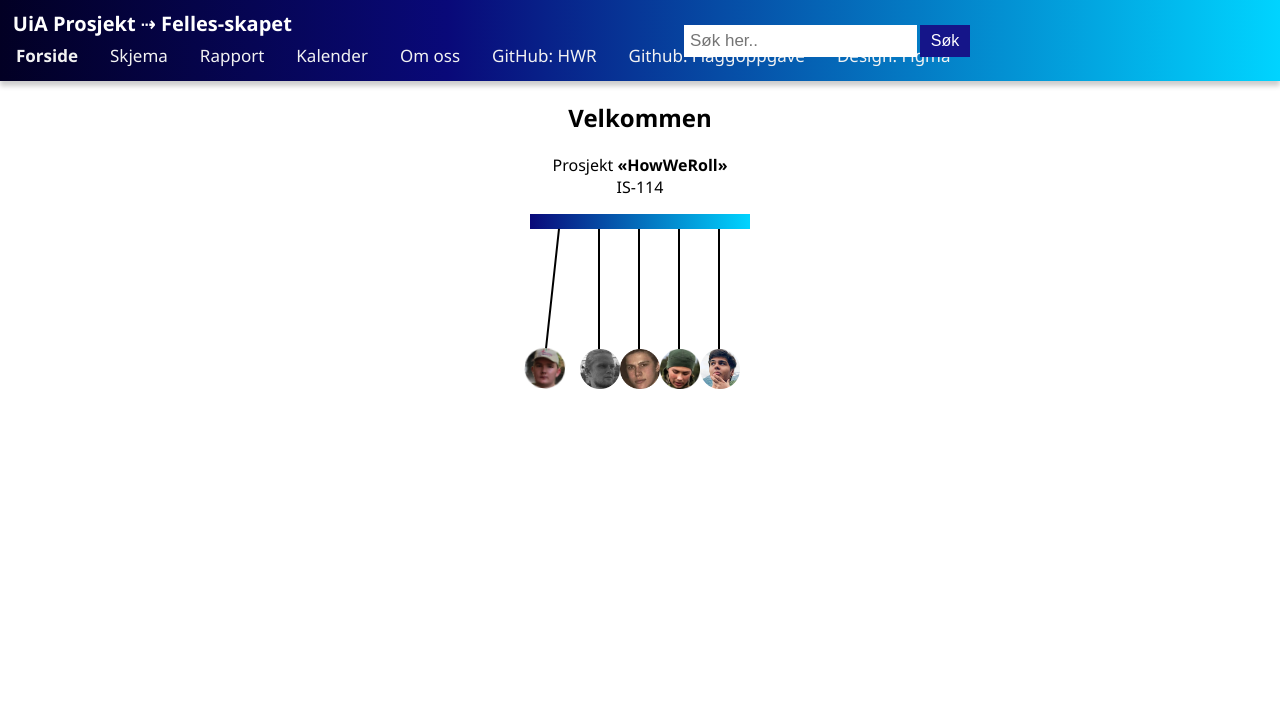
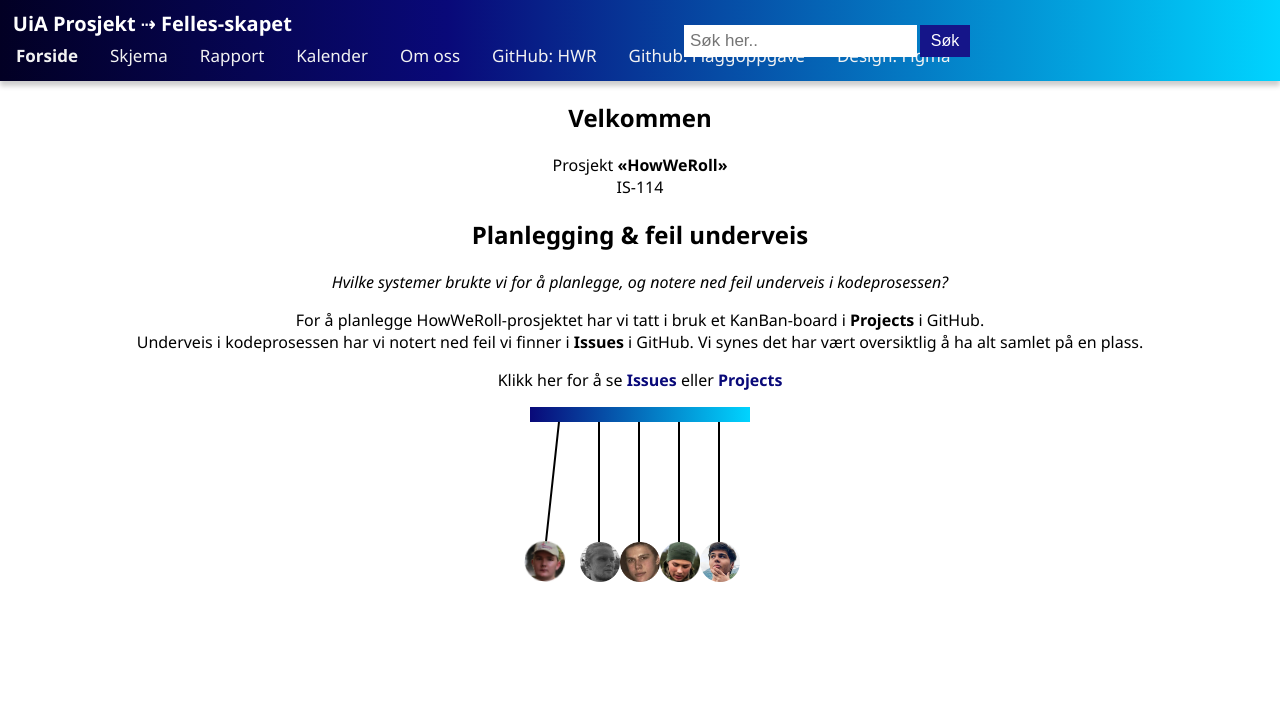
Before and after one commit to joakimlped/How_We_Roll, a plain HTML site: page index.html in a window 1280 px wide. Shown: the top 717 px of the page. Drawn offline with Linux system fonts and the light colour scheme.

Commit message:
La til tekst på forsiden

```diff
--- a/index.html
+++ b/index.html
@@ -184,10 +184,20 @@ footer img {
 		height: 40px;
 	}
 
+  /* Tekst på forsiden */
   .welcomeText {
         text-align: center;
-        background-color: ;
       }
+
+  .welcomeText a {
+    text-decoration: none;
+    color: #090979;
+    font-weight: bold;
+  }
+
+  .welcomeText a:hover {
+    text-decoration: underline;
+  }
 
 </style>
 
@@ -212,6 +222,14 @@ footer img {
   <div class="welcomeText">
     <h2>Velkommen</h2>
     <p>Prosjekt <b>«HowWeRoll»</b> <br> IS-114</p>
+    </div>
+
+    <div class="welcomeText">
+      <h2>Planlegging & feil underveis</h2>
+      <p><i>Hvilke systemer brukte vi for å planlegge, og notere ned feil underveis i kodeprosessen?</i></p>
+      <p>For å planlegge HowWeRoll-prosjektet har vi tatt i bruk et KanBan-board i <b>Projects</b> i GitHub.<br>Underveis i kodeprosessen har vi notert ned feil vi finner i <b>Issues</b> i GitHub. Vi synes det har vært oversiktlig å ha alt samlet på en plass.
+      <br>
+      <p>Klikk her for å se <a href="https://github.com/joakimlped/How_We_Roll/issues">Issues</a> eller <a href="https://github.com/users/joakimlped/projects/1/views/6">Projects</a></p>
     </div>
 
     <!-- Pendulum som viser gruppe på en gøy måte -->
```
